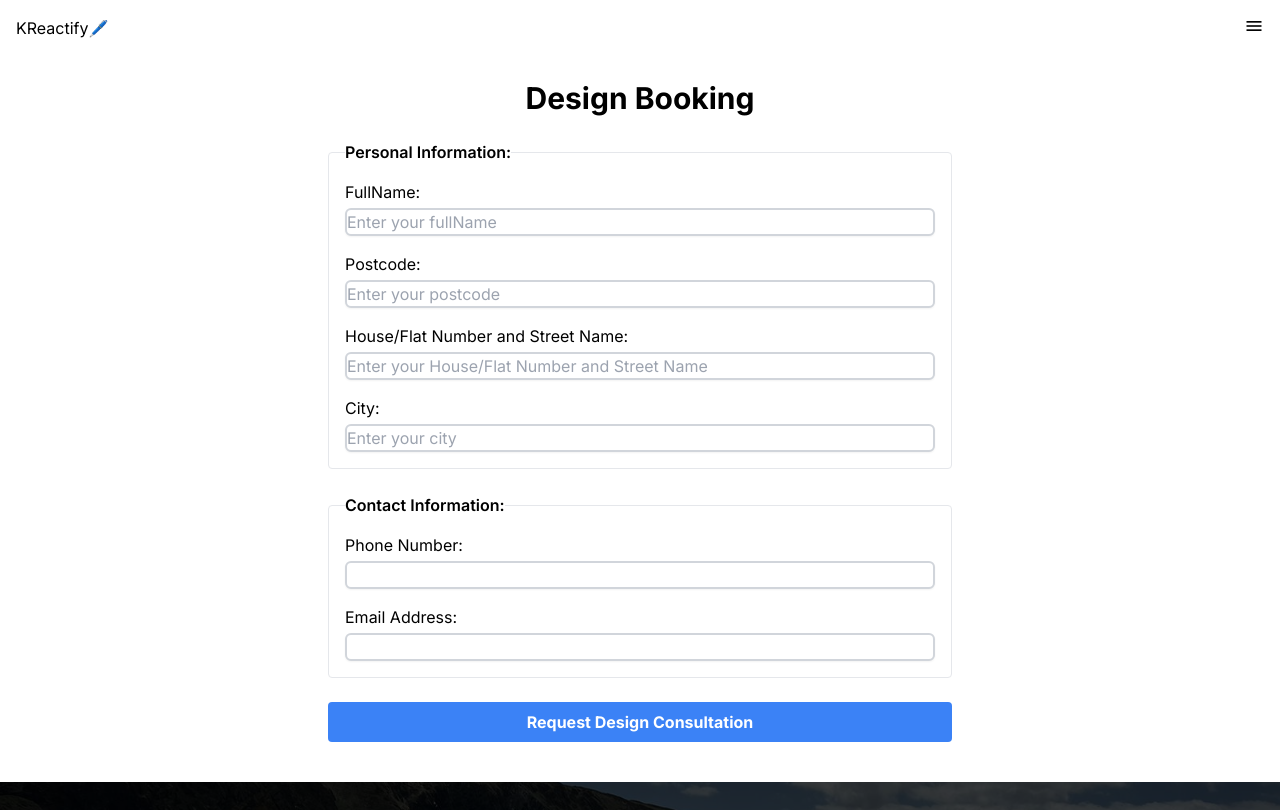
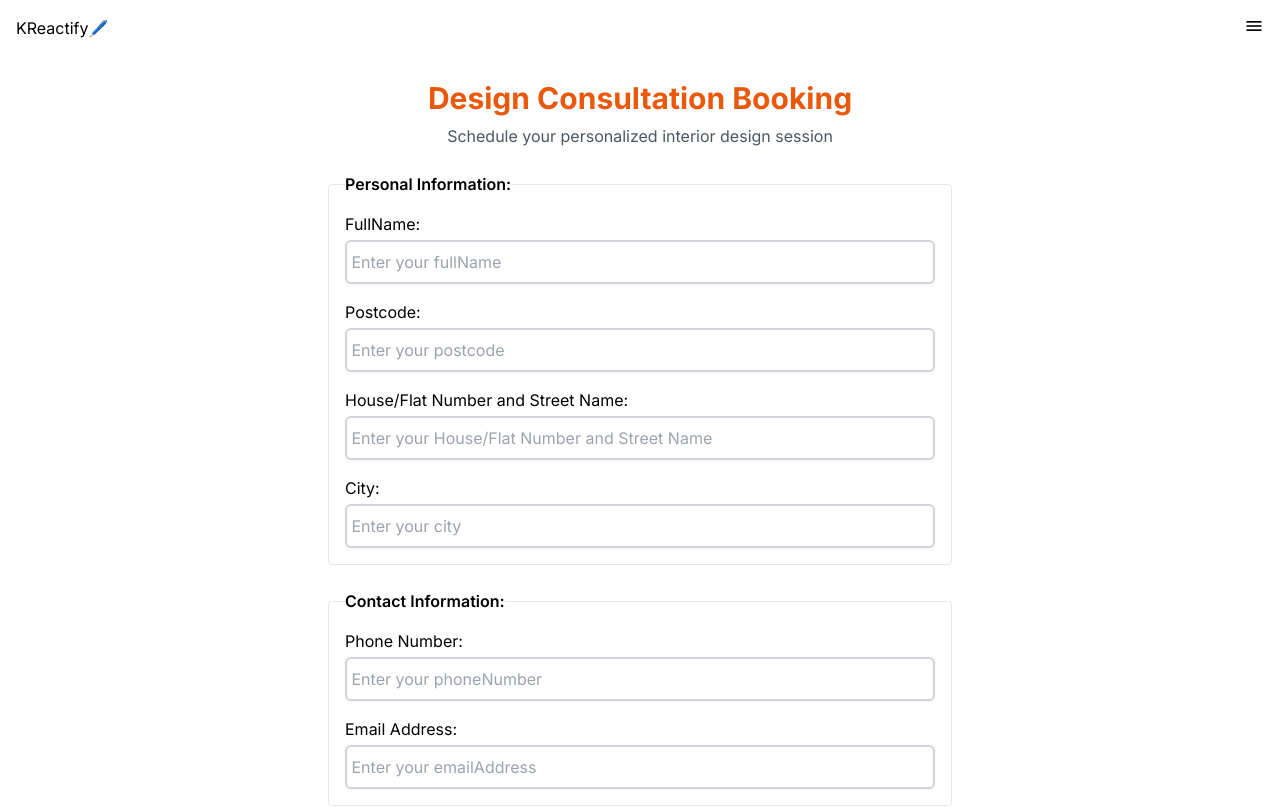
Before and after one commit to KiranGadhavi/reactify, a Next.js app: page /Booking in a window 1280 px wide. Shown: the top 810 px of the page. Built offline with nearby package versions, Linux system fonts and the light colour scheme.

Commit message:
design input field and submit button

```diff
--- a/src/components/Booking/BookingComponent.jsx
+++ b/src/components/Booking/BookingComponent.jsx
@@ -1,7 +1,6 @@
 "use client";
 import { useReducer } from "react";
 
-// create initialState (object with data and errorStatus keys)
 const initialState = {
   data: {
     fullName: "",
@@ -13,15 +12,8 @@ const initialState = {
   },
   errors: {},
   status: "Editing",
-  formDesign: {
-    inputClasses:
-      "w-full px-3 py-2 border border-gray-300 rounded-md shadow-sm focus:outline-none focus:ring-2 focus:ring-blue-500 focus:border-blue-500",
-    labelClasses: "block text-sm font-medium text-gray-700 mb-1",
-    errorClasses: "mt-1 text-sm text-red-600",
-  },
 };
 
-// Reducer function which has data and action, and different cases of action.type
 function reducer(state, action) {
   switch (action.type) {
     case "CHANGE_FORM_DATA":
@@ -45,13 +37,13 @@ function reducer(state, action) {
         },
       };
     case "Submit_Started":
-      return { ...state, Status: "Submitting" };
+      return { ...state, status: "Submitting" };
     case "Error":
-      return { ...state, Status: "Error" };
+      return { ...state, status: "Error" };
     case "Form_Success":
-      return { ...state, Status: "Success" };
+      return { ...state, status: "Success" };
     case "Form_Full":
-      return { ...state, Status: "Editing" };
+      return { ...state, status: "Editing" };
     default:
       return state;
   }
@@ -130,17 +122,26 @@ export default function BookingComponent() {
     }, 2000);
   };
 
+  const inputClasses = `mt-1 block w-full rounded-md border-2 shadow-sm
+    focus:border-indigo-500 focus:ring-2 focus:ring-indigo-200
+    transition duration-200 ease-in-out py-2`;
+
   return (
     <section className="max-w-2xl mx-auto p-6">
       <article>
-        {state.Status === "Success" ? (
+        {state.status === "Success" ? (
           <div className="bg-green-100 border-l-4 border-green-500 text-green-700 p-4">
             Thank you for your booking
           </div>
         ) : (
           <form onSubmit={handleSubmit} className="space-y-6">
             <div className="text-center">
-              <h1 className="text-3xl font-bold">Design Booking</h1>
+              <h1 className="text-3xl font-bold text-orange-600 mb-2">
+                Design Consultation Booking
+              </h1>
+              <p className="text-md text-gray-600">
+                Schedule your personalized interior design session
+              </p>
             </div>
             <fieldset className="border p-4 rounded">
               <legend className="font-semibold">Personal Information:</legend>
@@ -156,25 +157,20 @@ export default function BookingComponent() {
                         name={field}
                         value={state.data[field]}
                         onChange={handleChangeEvent}
-                        placeholder={`Enter your ${
+                        placeholder={` Enter your ${
                           field === "house"
                             ? "House/Flat Number and Street Name"
                             : field
                         }`}
-                        className={`mt-1 block w-full rounded-md border-2 shadow-sm
-                          focus:border-indigo-500 focus:ring-2 focus:ring-indigo-200
-                          transition duration-200 ease-in-out
-                          ${
+                        className={`${inputClasses} ${
                           state.errors[field]
                             ? "border-red-500 bg-red-50"
                             : "border-gray-300 focus:bg-white"
-                          }
-                          ${
+                        } ${
                           state.data[field] && !state.errors[field]
                             ? "bg-green-50"
                             : ""
-                          }
-                        `}
+                        }`}
                         required
                       />
                     </label>
@@ -202,20 +198,20 @@ export default function BookingComponent() {
                         name={field}
                         value={state.data[field]}
                         onChange={handleChangeEvent}
-                        className={`mt-1 block w-full rounded-md border-2 shadow-sm
-                          focus:border-indigo-500 focus:ring-2 focus:ring-indigo-200
-                          transition duration-200 ease-in-out
-                          ${
+                        placeholder={` Enter your ${
+                          field === "house"
+                            ? "House/Flat Number and Street Name"
+                            : field
+                        }`}
+                        className={`${inputClasses} ${
                           state.errors[field]
                             ? "border-red-500 bg-red-50"
                             : "border-gray-300 focus:bg-white"
-                          }
-                          ${
+                        } ${
                           state.data[field] && !state.errors[field]
                             ? "bg-green-50"
                             : ""
-                          }
-                        `}
+                        }`}
                         required
                       />
                     </label>
@@ -228,11 +224,11 @@ export default function BookingComponent() {
                 ))}
               </div>
             </fieldset>
-            {state.Status === "Submitting" ? (
+            {state.status === "Submitting" ? (
               <div className="text-center text-blue-600">Submitting...</div>
             ) : (
               <button
-                className="w-full bg-blue-500 hover:bg-blue-700 text-white font-bold py-2 px-4 rounded focus:outline-none focus:shadow-outline"
+                className="w-full rounded-lg p-2.5 bg-gradient-to-r from-orange-300 to-orange-600 text-white font-semibold shadow-md hover:from-orange-500 hover:to-orange-700 active:from-orange-600 active:to-orange-800 transition-all duration-300 ease-in-out transform hover:scale-105 focus:outline-none focus:ring-2 focus:ring-orange-500 focus:ring-opacity-50"
                 type="submit"
               >
                 Request Design Consultation
```
Lines whose indentation alone changed are shown as unchanged.
